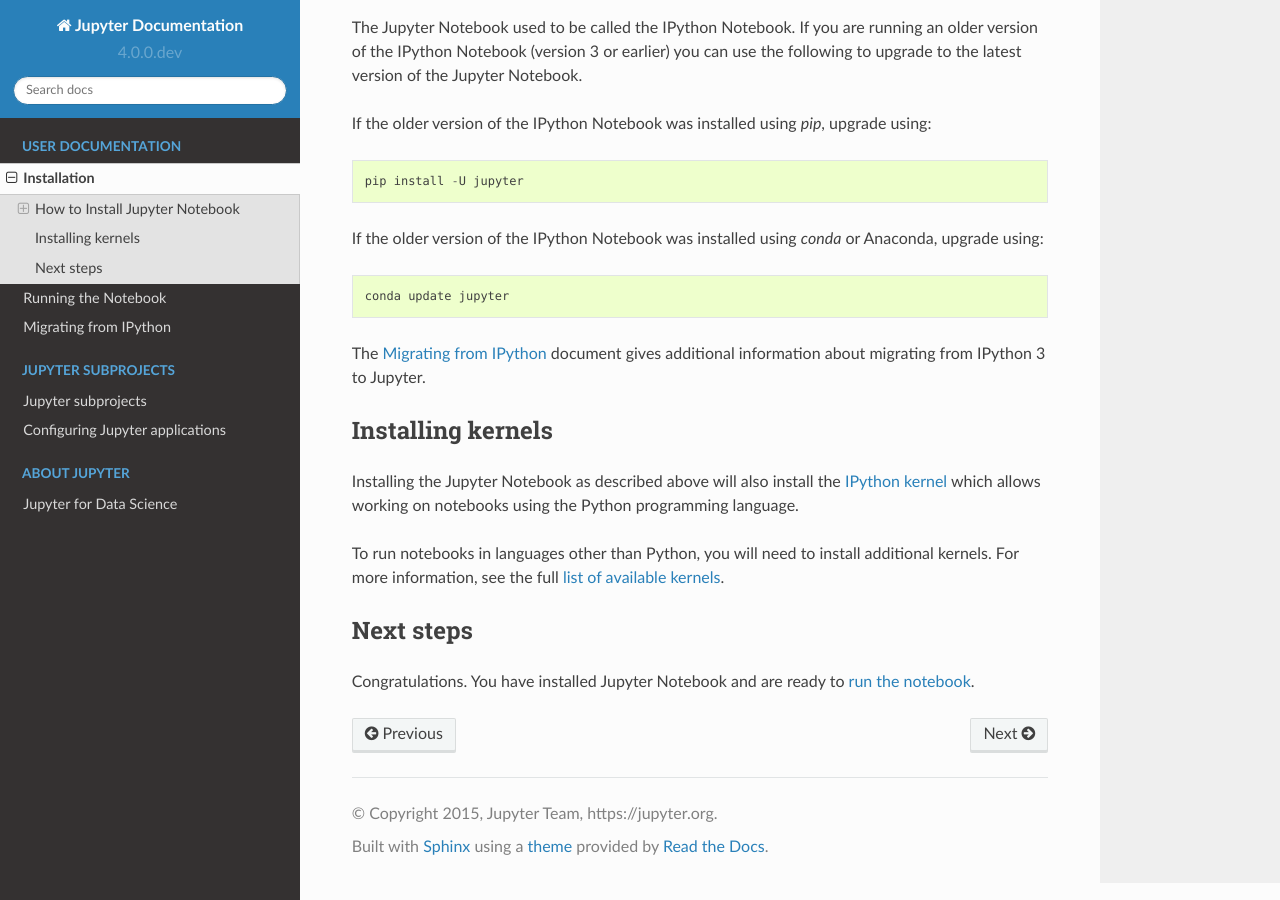
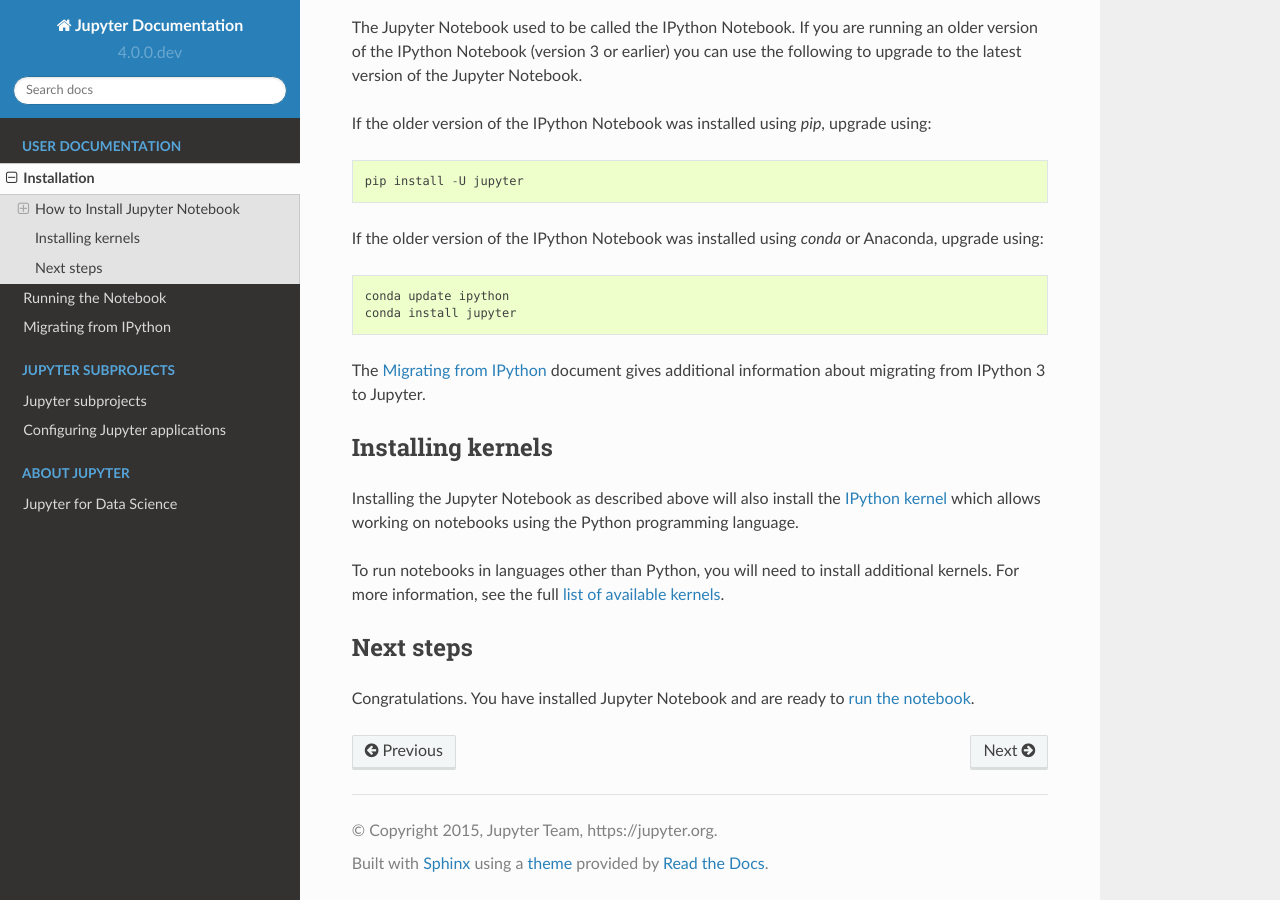
Before and after one commit to jupyter/jupyter, a Sphinx documentation site: the page built from docs/source/install.rst, in a window 1280 px wide and 900 px high, scrolled down 1952 px. Built offline with Sphinx 7.4.7 and the Read the Docs theme 2.0.0, drawn with Linux system fonts in a browser that asks for light colours; pages that are not in the unit, such as notebooks, are missing from menus.

Commit message:
Fixing upgrade instructions
If a user has ipython installed with conda, they have to do both an upgrade of ipython and an install of jupyter for the upgrade.

```diff
--- a/docs/source/install.rst
+++ b/docs/source/install.rst
@@ -121,7 +121,8 @@
 If the older version of the IPython Notebook was installed using `conda` or Anaconda,
 upgrade using::
 
-    conda update jupyter
+    conda update ipython
+    conda install jupyter
 
 
 The :ref:`Migrating from IPython <migrating>` document gives additional information
```
